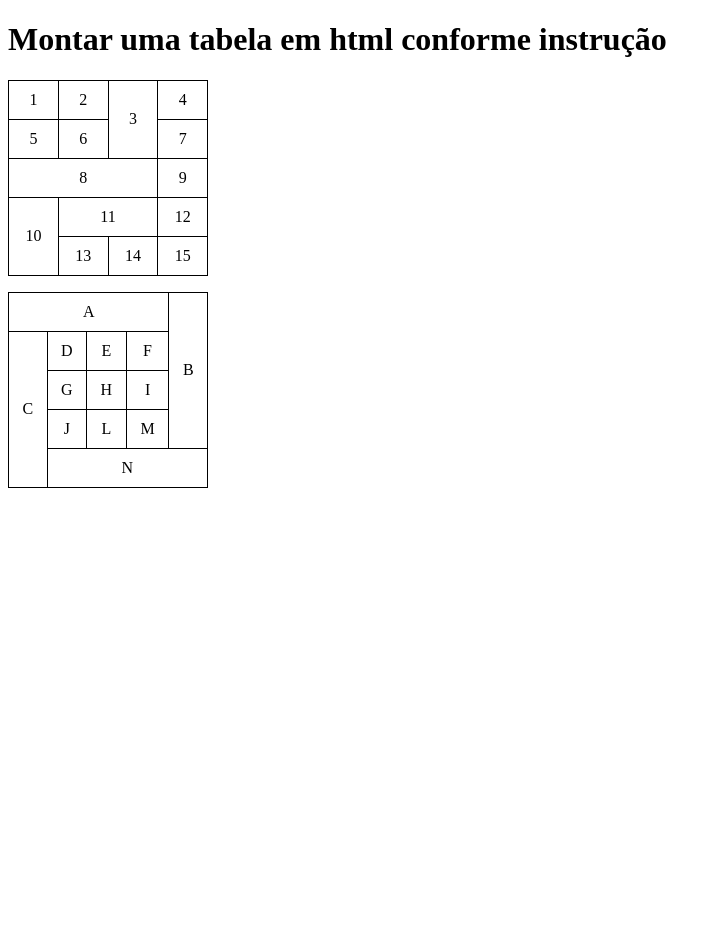
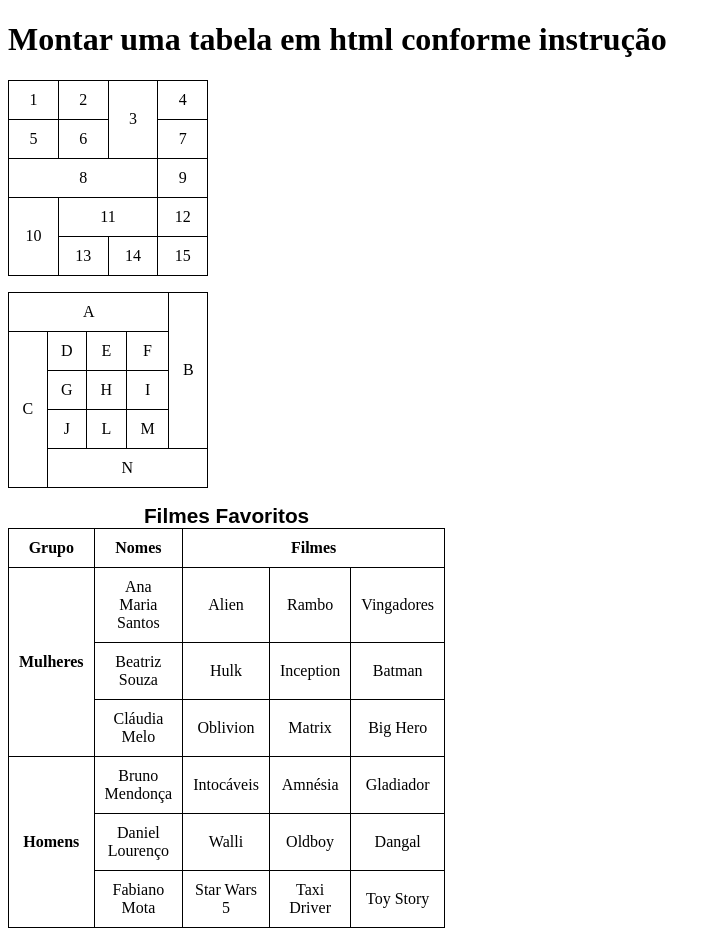
Before and after one commit to rsosilva/Html_CSS, a plain HTML site: page desafio013/index.html in a window 1280 px wide. Shown: the whole page, without its empty margins (0-721 px from the left). Before the commit the page ends 800 px from the top, so only its background shows below. Drawn offline with Linux system fonts and the light colour scheme.

Commit message:
novo desafio

```diff
--- a/desafio013/index.html
+++ b/desafio013/index.html
@@ -10,7 +10,12 @@
             width: 200px;
             border-collapse: collapse;
         }
-        td {
+        caption{
+            font-family: Arial, Helvetica, sans-serif;
+            font-weight: bold;
+            font-size: 1.3em;
+        }
+        td, th {
             border: 1px solid black;
             padding: 10px;
             text-align: center;
@@ -72,6 +77,57 @@
             <td colspan="4">N</td>
         </tr>
     </table>
+    <p></p>
+    <table>
+        <caption>Filmes Favoritos</caption>
+        <thead>
+            <tr>
+                <th scope="col">Grupo</th>
+                <th scope="col">Nomes</th>
+                <th colspan="3" scope="colgroup">Filmes</th>
+            </tr>
+        </thead>
+        <tbody>
+            <tr>
+                <th rowspan="3" scope="rowgroup">Mulheres</th>
+                <td>Ana Maria Santos</td>
+                <td>Alien</td>
+                <td>Rambo</td>
+                <td>Vingadores</td>
+            </tr>
+            <tr>
+                <td>Beatriz Souza</td>
+                <td>Hulk</td>
+                <td>Inception</td>
+                <td>Batman</td>
+            </tr>
+            <tr>
+                <td>Cláudia Melo</td>
+                <td>Oblivion</td>
+                <td>Matrix</td>
+                <td>Big Hero</td>
+            </tr>
+            <tr>
+                <th rowspan="3" scope="rowgroup">Homens</th>
+                <td>Bruno Mendonça</td>
+                <td>Intocáveis</td>
+                <td>Amnésia</td>
+                <td>Gladiador</td>
+            </tr>
+            <tr>
+                <td>Daniel Lourenço</td>
+                <td>Walli</td>
+                <td>Oldboy</td>
+                <td>Dangal</td>
+            </tr>
+            <tr>
+                <td>Fabiano Mota</td>
+                <td>Star Wars 5</td>
+                <td>Taxi Driver</td>
+                <td>Toy Story</td>
+            </tr>
+        </tbody>
+    </table>
 </body>
 
 </html>
```
Also changed, not shown: desafio013/exer_tabelas.html (added, +92 -0 lines).
